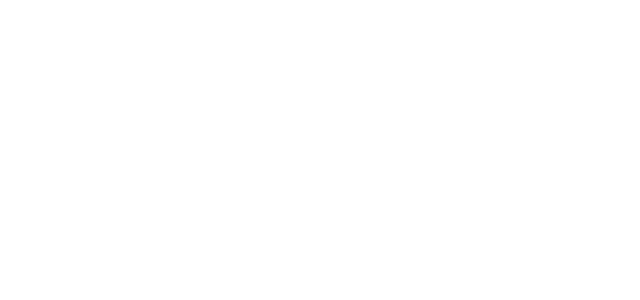
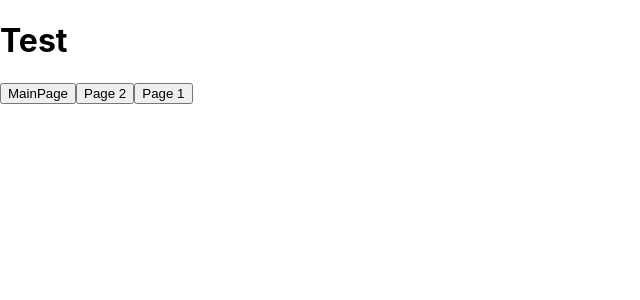
Before and after one commit to Bamboozle-jpg/ACMHacks2023, a React (Create React App) app: page /4 in a window 1280 px wide. Before the commit this address had no page. Shown: the top 300 px of the page, without its empty margins (0-640 px from the left). Built offline with nearby package versions, Linux system fonts and the light colour scheme.

Commit message:
Tested page nav

```diff
--- a/src/App.js
+++ b/src/App.js
@@ -8,6 +8,8 @@
 import TestPage1 from './pages/TestPage1.jsx';
 import TestPage2 from './pages/TestPage2.jsx';
 
+import Test from './pages/Test';
+
 import MainPage from './pages/MainPage.jsx';
 
 function App() {
@@ -17,6 +19,7 @@
         <Route path="/" element={ <MainPage/>} />
         <Route path="/1" element={ <TestPage1/>} />
         <Route path="/2" element={ <TestPage2/>} />
+        <Route path="/4" element={ <Test/> } />
       </Routes>
     </div>
   );
--- a/src/pages/MainPage.jsx
+++ b/src/pages/MainPage.jsx
@@ -14,6 +14,7 @@
 
       <button onClick={ () => nav( "1" ) }>Page 1</button>
       <button onClick={ () => nav( "2" ) }>Page 2</button>
+      <button onClick={ () => nav( "/4" ) }>Test</button>
     </div>
   )
 }
--- /dev/null
+++ b/src/pages/Test.jsx
@@ -0,0 +1,23 @@
+import React from 'react'
+
+import { useNavigate } from 'react-router-dom'
+
+function Test() {
+
+    const nav = useNavigate();
+
+  return (
+    <div>
+        <h1>
+            Test
+        </h1>
+
+        <button onClick={ () => nav( "/" ) }>MainPage</button>
+        <button onClick={ () => nav( "/2" ) }>Page 2</button>
+        <button onClick={ () => nav( "/1" ) }>Page 1</button>
+    </div>
+
+  )
+}
+
+export default Test
--- a/src/pages/TestPage2.jsx
+++ b/src/pages/TestPage2.jsx
@@ -13,6 +13,7 @@
 
         <button onClick={ () => nav( "/1" ) }>Page 1</button>
         <button onClick={ () => nav( "/" ) }>MainPage</button>
+        <button onClick={ () => nav( "/4" ) }>Test</button>
     </div>
   )
 }
```
